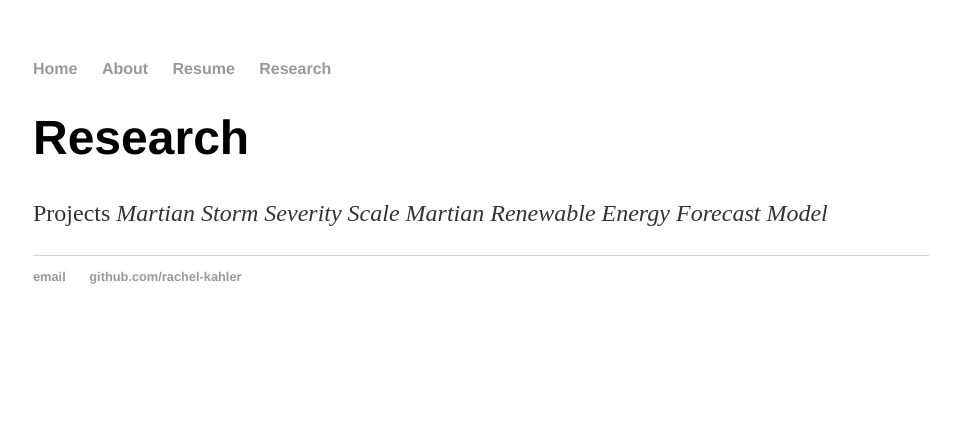
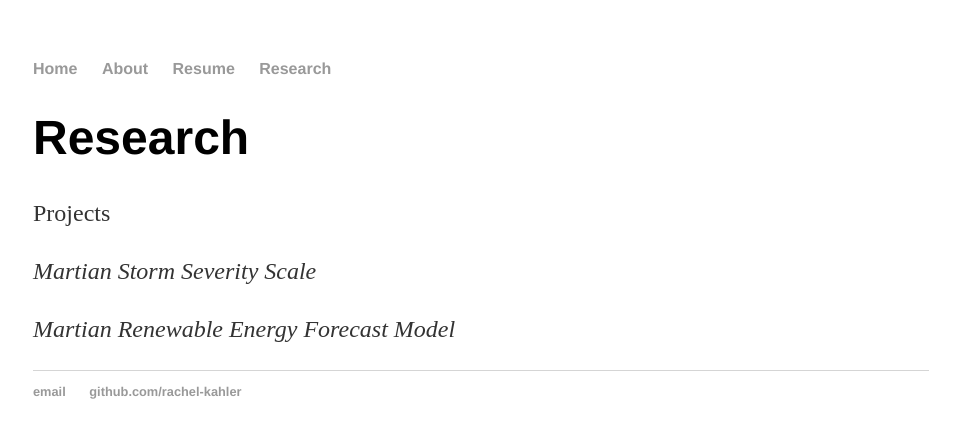
Before and after one commit to rachel-kahler/rachel-kahler.github.io, a Jekyll site: the page built from research/index.html, in a window 1280 px wide. Shown: the top 438 px of the page, without its empty margins (159-1119 px from the left). Built offline with Jekyll 4.4.1, drawn with Linux system fonts in a browser that asks for light colours.

Commit message:
Update index.html
Made titles of projects new paragraphs.

```diff
--- a/research/index.html
+++ b/research/index.html
@@ -4,7 +4,7 @@ title: Research
 ---
 <div class="blurb">
 	<h1>{{ page.title }}</h1>
-	<p>Projects
-		<em>Martian Storm Severity Scale</em>
-		<em> Martian Renewable Energy Forecast Model</em></p>
+	<p>Projects</p>
+	<p><em>Martian Storm Severity Scale</em></p>
+	<p><em> Martian Renewable Energy Forecast Model</em></p>
 </div><!-- /.blurb -->
```
